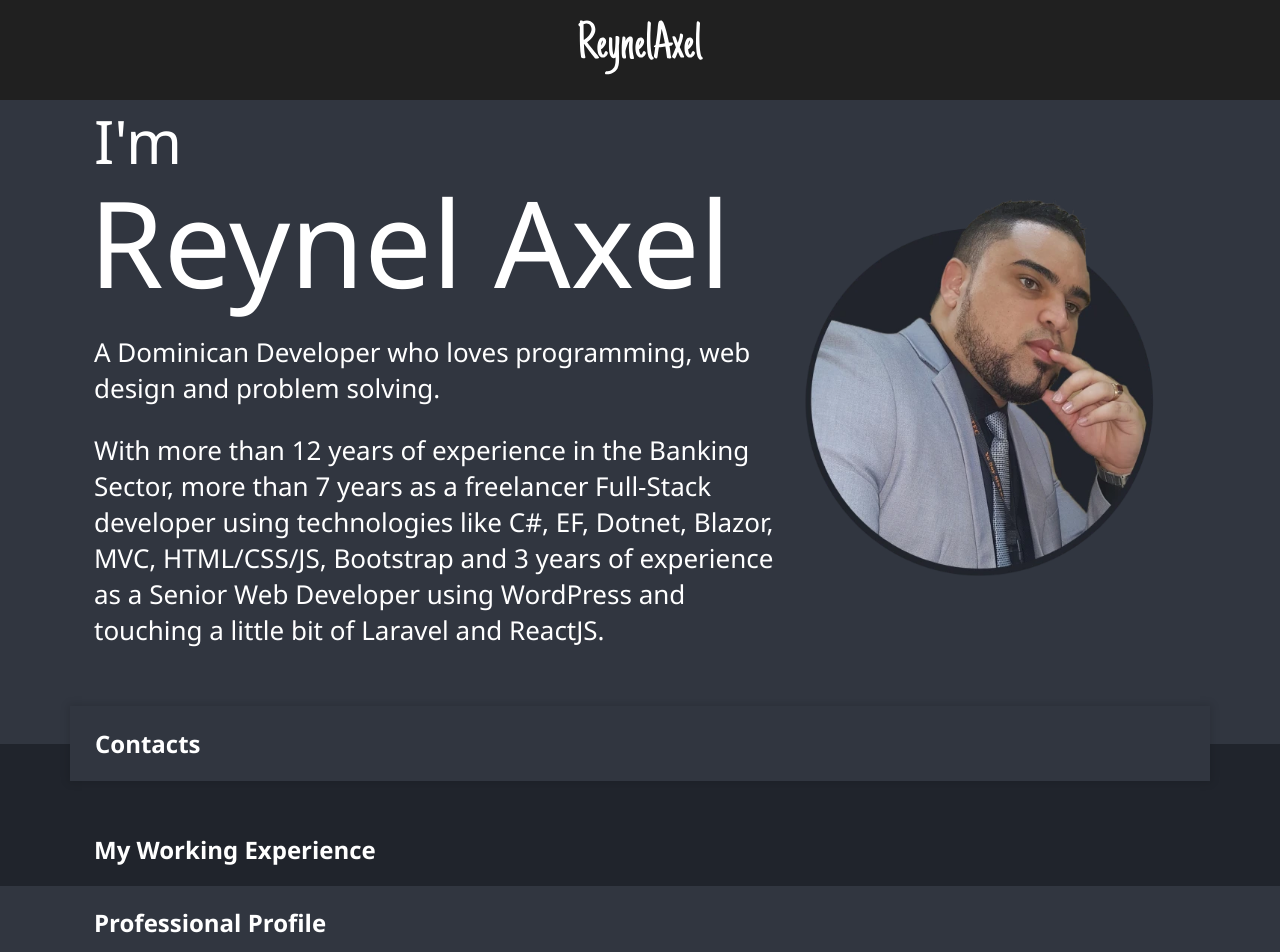
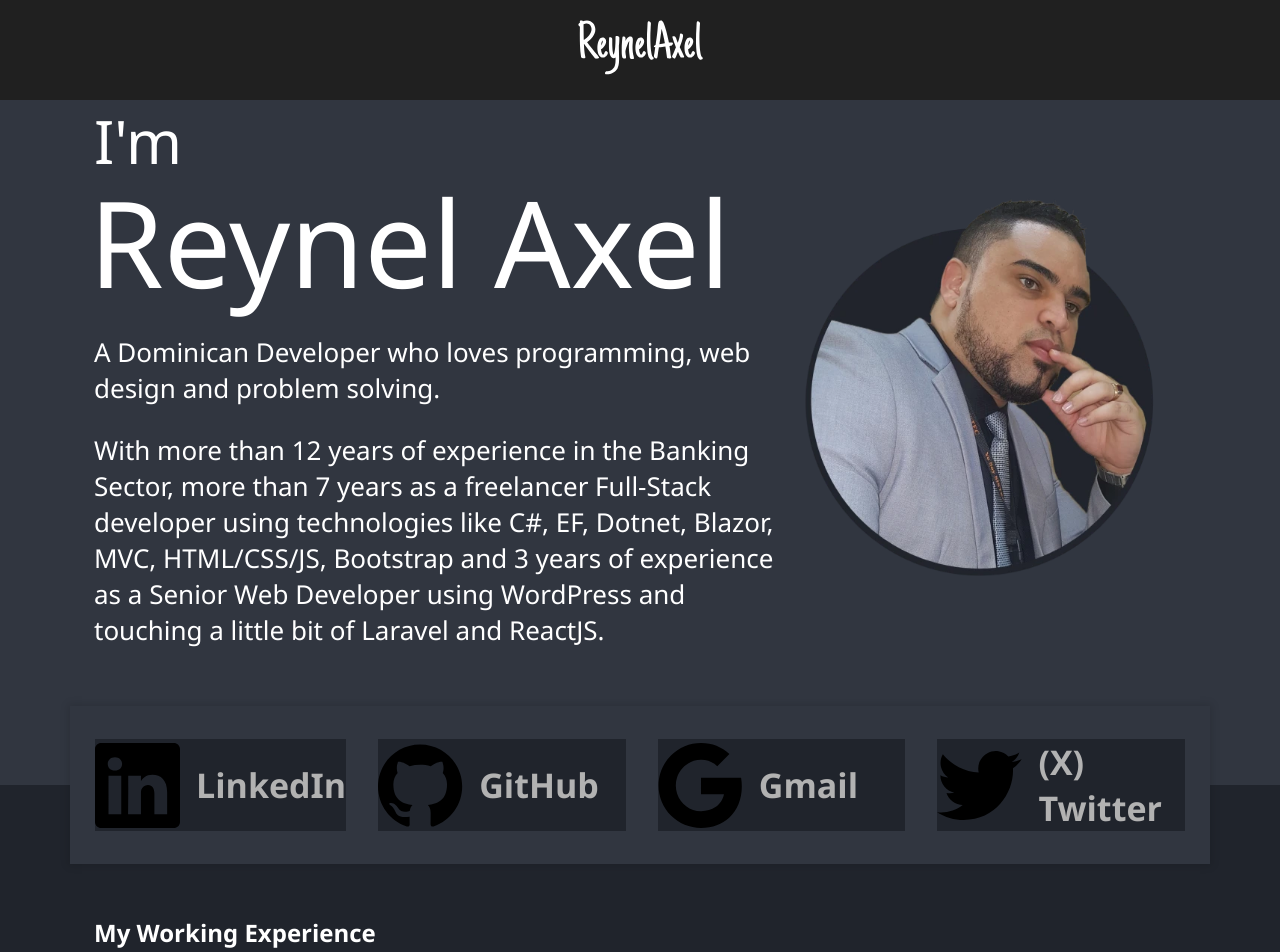
Before and after one commit to AxelCreations/axelcreations.github.io, a React (Create React App) app: page / in a window 1280 px wide. Shown: the top 952 px of the page. Built offline with nearby package versions, Linux system fonts and the light colour scheme.

Commit message:
Completed contacts section

```diff
--- /dev/null
+++ b/src/components/landing/ContactCard.tsx
@@ -0,0 +1,68 @@
+import ContactModel from "../../lib/models/ContactModel";
+import styled from 'styled-components';
+
+
+type ContactProps = {
+  contact: ContactModel;
+}
+
+const ContactCard = ({ contact }: ContactProps) => {
+  return (
+    <StyledDiv href={contact.link} target="_blank">
+      <div className="icon">
+        <img src={contact.icon} alt={`Contact ${contact.text}`} width={85} />
+      </div>
+      <div className="text">
+        <span>{contact.text}</span>
+      </div>
+    </StyledDiv>
+  )
+}
+
+export default ContactCard;
+
+const StyledDiv = styled.a`
+  align-items: center;
+  background-color: var(--bg-secondary);
+  color: var(--color-white-smoke);
+  display: flex;
+  gap: 1rem;
+  text-decoration: none;
+
+  &:hover {
+    box-shadow: 0 0 6px 2px rgba(0, 0, 0, 0.125);
+    color: var(--color-white);
+  }
+
+  .icon {
+    display: flex;
+    height: 85px;
+    width: 85px;
+
+    @media screen and (max-width: 1200px) {
+      height: 70px;
+      width: 70px;
+    }
+
+    img {
+      max-height: 85px;
+      max-width: 85px;
+
+      @media screen and (max-width: 1200px) {
+        height: 70px;
+        width: 70px;
+      }
+    }
+  }
+
+  .text {
+    span {
+      font-size: 2.125rem;
+      font-weight: 700;
+
+      @media screen and (max-width: 1200px) {
+        font-size: 1.8rem;
+      }
+    }
+  }
+`;
--- a/src/index.css
+++ b/src/index.css
@@ -1,3 +1,11 @@
+:root {
+  --bg-main: #313640;
+  --bg-secondary: #20242C;
+  --color-white: white;
+  --color-white-smoke: #B2B2B2;
+  --color-black: black;
+}
+
 .bg-principal {
   background-color: #313640;
 }
--- a/src/lib/data/Contact.ts
+++ b/src/lib/data/Contact.ts
@@ -5,7 +5,7 @@ import gitHubIcon from '../../img/contacts/github.svg';
 import gmailIcon from '../../img/contacts/gmail.svg';
 import xIcon from '../../img/contacts/x.svg';
 
-export const ContactsData: ContactModel[] = [
+const ContactsData: ContactModel[] = [
   {
     icon: linkedInIcon,
     text: 'LinkedIn',
@@ -27,3 +27,5 @@ export const ContactsData: ContactModel[] = [
     link: 'https://twitter.com/ReynelAxel/',
   },
 ];
+
+export default ContactsData;
--- a/src/pages/landing/Contacts.tsx
+++ b/src/pages/landing/Contacts.tsx
@@ -1,4 +1,6 @@
+import ContactCard from '../../components/landing/ContactCard';
 import Container from '../../components/Container';
+import ContactsData from '../../lib/data/Contact';
 
 import styled from 'styled-components';
 
@@ -6,7 +8,9 @@ const Contacts = () => {
   return (
     <StyledSection>
       <StyledContainer>
-        <h2>Contacts</h2>
+        <div className="grid">
+          { ContactsData.map( contact => <ContactCard contact={contact} key={contact.text} /> ) }
+        </div>
       </StyledContainer>
     </StyledSection>
   )
@@ -29,7 +33,26 @@ const StyledContainer = styled(Container)`
   box-shadow: 0 0 8px 2px rgba(0,0,0, 0.12);
   padding: 2rem 1.5rem;
 
+  @media screen and (max-width: 1440px) {
+    padding: 2rem 1.5rem !important;
+  }
+
   @media screen and (max-width: 1200px) {
     padding: 2rem 1rem !important;
   }
+
+  .grid {
+    display: grid;
+    grid-template-columns: repeat(4, 1fr);
+    gap: 2rem;
+
+    @media screen and (max-width: 1200px) {
+      grid-template-columns: repeat(2, 1fr);
+    }
+
+    @media screen and (max-width: 578px) {
+      grid-template-columns: repeat(1, 1fr);
+      gap: 1rem;
+    }
+  }
 `;
```
